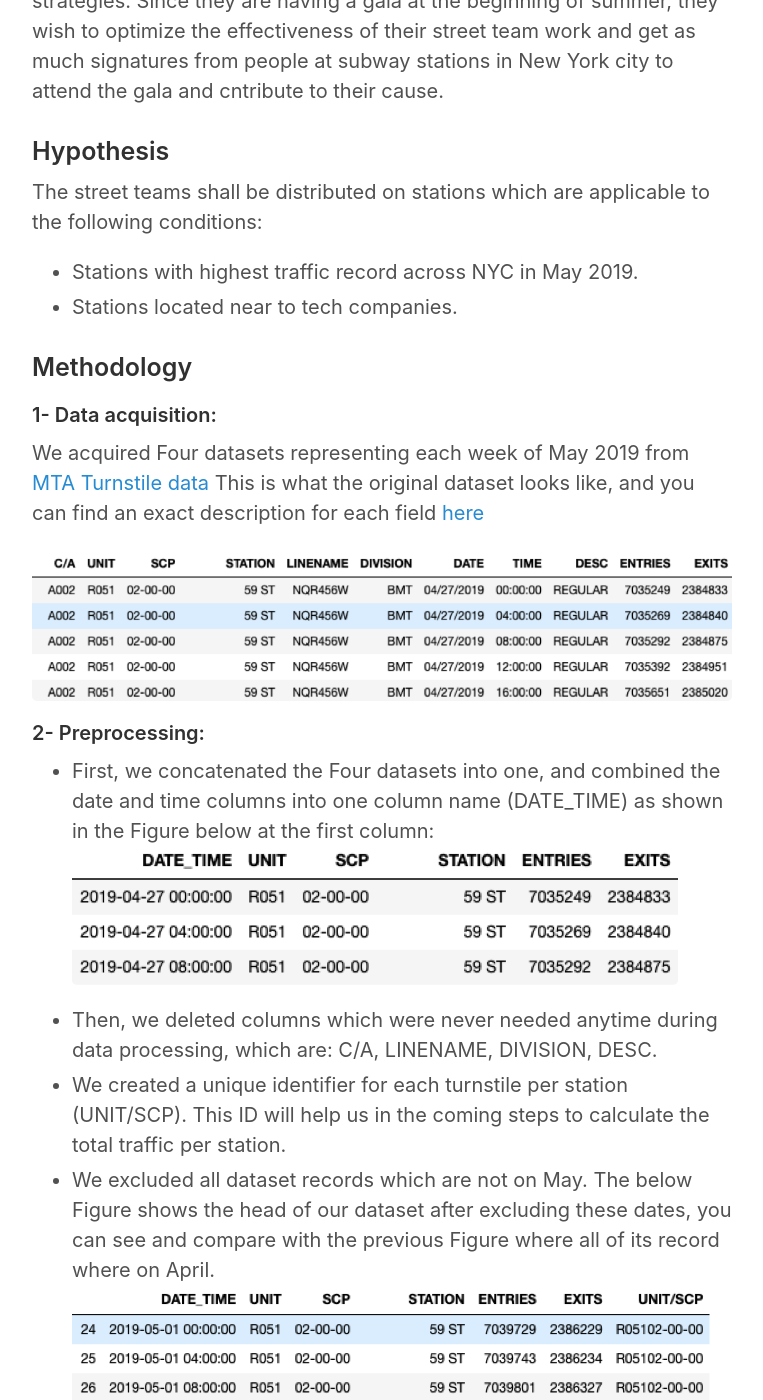
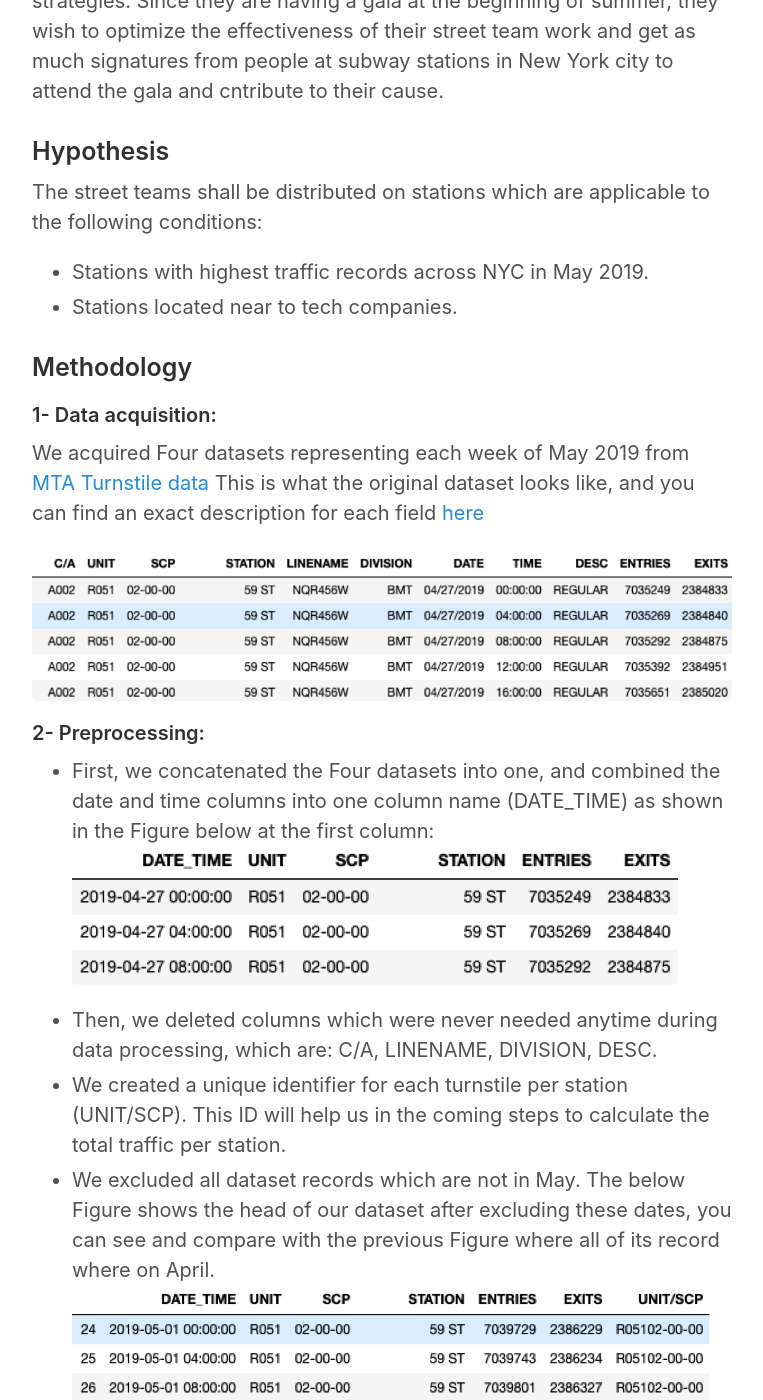
Before and after one commit to reemalmuqbil/reemalmuqbil.github.io, a Jekyll site: the page built from _posts/2019-09-07-Testing-Local-Images.md, in a window 1280 px wide and 1400 px high, scrolled down 388 px. Shown: the whole window, without its empty margins (258-1021 px from the left). Built offline with Jekyll 4.4.1, drawn with Linux system fonts in a browser that asks for light colours; some of the changed text lies outside the part shown.

Commit message:
grammar edit

```diff
--- a/_posts/2019-09-07-Testing-Local-Images.md
+++ b/_posts/2019-09-07-Testing-Local-Images.md
@@ -10,7 +10,7 @@ A client has approached us from WomenTechWomenYes organization asking for our he
 
 ### Hypothesis
 The street teams shall be distributed on stations which are applicable to the following conditions:
-* Stations with highest traffic record across NYC in May 2019.
+* Stations with highest traffic records across NYC in May 2019.
 * Stations located near to tech companies.
 
 ### Methodology
@@ -26,7 +26,7 @@ This is what the original dataset looks like, and you can find an exact descript
 ![DATE_TIME]({{ site.url }}/images/date_time.png)
 * Then, we deleted columns which were never needed anytime during data processing, which are:  C/A, LINENAME, DIVISION, DESC.
 * We created a unique identifier for each turnstile per station (UNIT/SCP). This ID will help us in the coming steps to calculate the total traffic per station.
-* We excluded all dataset records which are not on May. The below Figure shows the head of our dataset after excluding these dates, you can see and compare with the previous Figure where all of its record where on April.
+* We excluded all dataset records which are not in May. The below Figure shows the head of our dataset after excluding these dates, you can see and compare with the previous Figure where all of its record where on April.
 ![may-only]({{ site.url }}/images/may_only.png)
 * Given the following inputs:
    - Total traffic must be calculated per stations.
@@ -42,7 +42,7 @@ We concluded that the whole dataset must be sorted on this list of attributes (S
 We grouped the dataset by stations and calculated the sum of its TOTAL_TRAFFIC column. Then we plotted a bar chart using Seaborn representing the top 20 crowded stations in NYC on May 2019.
 ![graph-1]({{ site.url }}/images/Picture1.png)
 
-The Figure below is a graph of one of the top 20 stations representing the total traffic for each day on May. We concluded from the graph that weekdays are the most crowded days unlike weekends.
+The Figure below is a graph of one of the top 20 stations representing the total traffic for each day in May 2019. We concluded from the graph that weekdays are the most crowded days unlike weekends.
 
 ![graph-2]({{ site.url }}/images/Picture2.png)
 
```
